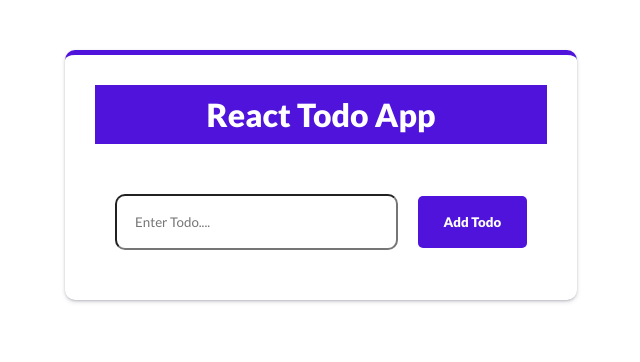
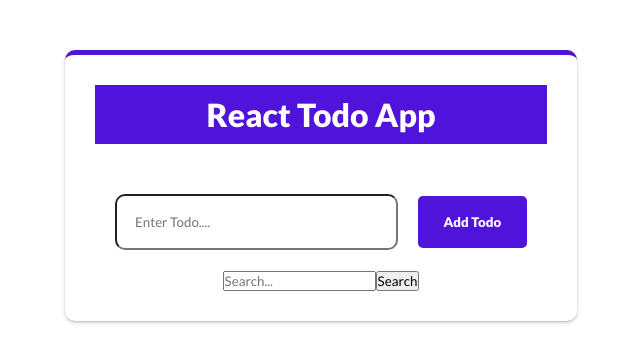
Before and after one commit to Trend20/ReactTodoApp, a React (Create React App) app: page / in a window 1280 px wide. Shown: the top 362 px of the page, without its empty margins (319-959 px from the left). Built offline with nearby package versions, Linux system fonts and the light colour scheme.

Commit message:
updating project files

```diff
--- /dev/null
+++ b/src/components/Search.js
@@ -0,0 +1,13 @@
+import React from 'react';
+
+
+const Search = () =>{
+  return(
+    <div className='search'>
+      <input type="text" placeholder='Search...'/>
+      <button type='submit'>Search</button>
+    </div>
+  )
+}
+
+export default Search;
--- a/src/components/TodoForm.js
+++ b/src/components/TodoForm.js
@@ -1,4 +1,5 @@
 import React, { useState } from "react";
+import Search from "./Search";
 import TodoItems from "./TodoItems";
 
 const TodoForm = (props) =>{
@@ -43,6 +44,7 @@ const TodoForm = (props) =>{
         />
         <button type="submit">Add Todo</button>
       </form>
+      <Search todos={todos} />
       <TodoItems todos={todos} deleteTodo={deleteTodo} />
     </div>
   )
```
Also changed, not shown: readmeimages/app.png (added), 1 other file (tests, documents, lock files or other folders).
